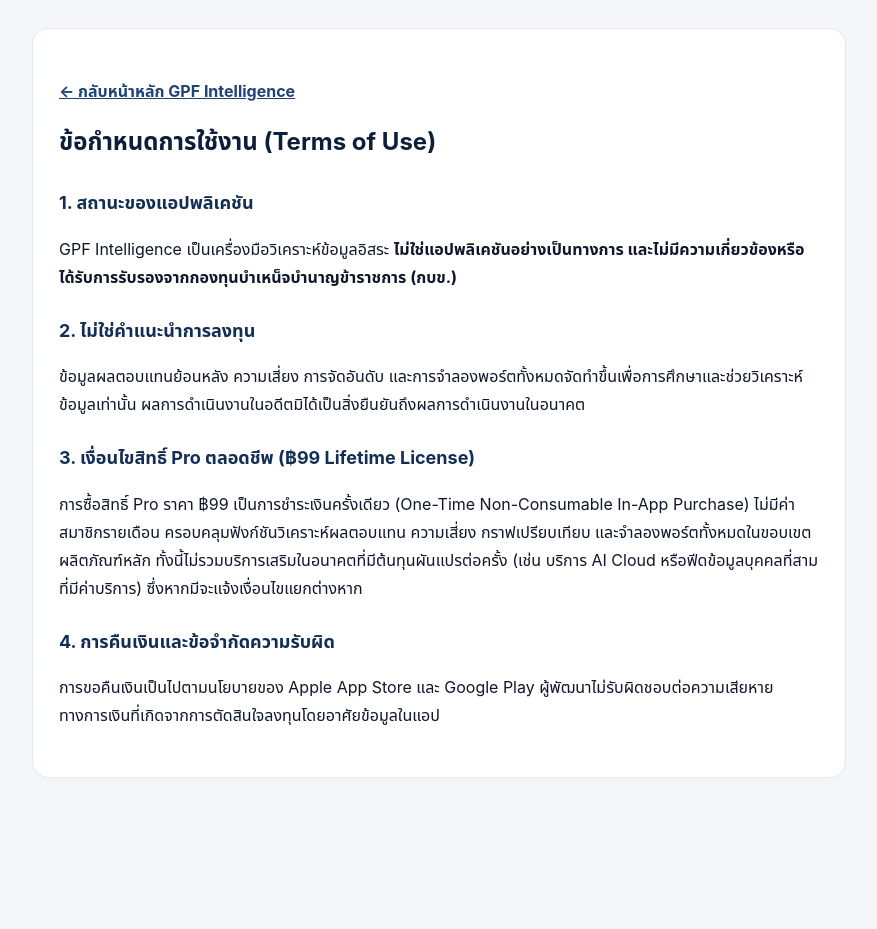
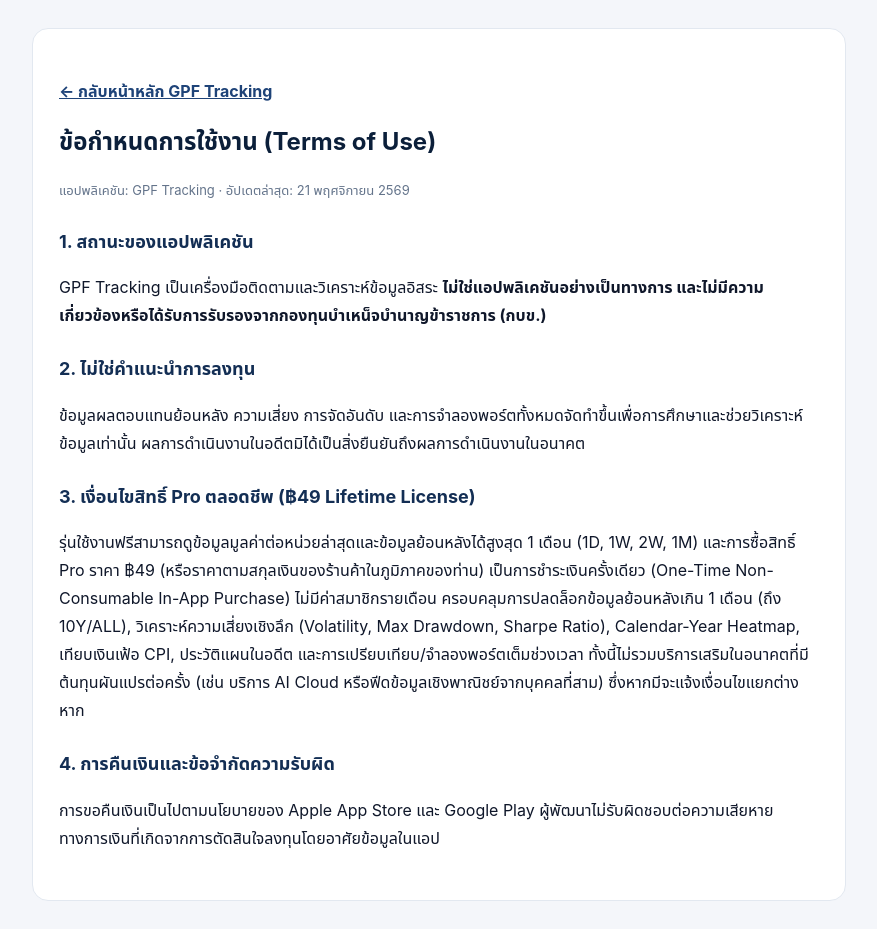
Before and after one commit to tokoshiope/gpf-intelligence-web, a plain HTML site: page terms.html in a window 1280 px wide. Shown: the whole page, without its empty margins (201-1078 px from the left). Before the commit the page ends 806 px from the top, so only its background shows below. Drawn offline with Linux system fonts and the light colour scheme.

Commit message:
Update terms.html: GPF Tracking, ฿49 Lifetime, Free <= 1M

```diff
--- a/terms.html
+++ b/terms.html
@@ -3,28 +3,30 @@
 <head>
   <meta charset="UTF-8" />
   <meta name="viewport" content="width=device-width, initial-scale=1.0" />
-  <title>ข้อกำหนดการใช้งาน (Terms of Use) — GPF Intelligence</title>
+  <title>ข้อกำหนดการใช้งาน (Terms of Use) — GPF Tracking</title>
   <style>
-    body { font-family: -apple-system, BlinkMacSystemFont, "Sukhumvit Set", "Noto Sans Thai", sans-serif; background: #F4F6FA; color: #0F172A; line-height: 1.75; margin: 0; padding: 28px 16px; }
+    body { font-family: -apple-system, BlinkMacSystemFont, "SF Pro Text", "Sukhumvit Set", "Noto Sans Thai", sans-serif; background: #F4F6FA; color: #0F172A; line-height: 1.75; margin: 0; padding: 28px 16px; }
     main { max-width: 760px; margin: 0 auto; background: #fff; border: 1px solid #E2E8F0; border-radius: 16px; padding: 32px 26px; }
     h1 { color: #0B1F3A; font-size: 24px; margin-top: 0; }
     h2 { color: #132E54; font-size: 18px; margin-top: 24px; }
     a { color: #1E4378; font-weight: 700; }
+    .meta { font-size: 13px; color: #64748B; margin-bottom: 20px; }
   </style>
 </head>
 <body>
   <main>
-    <p><a href="./index.html">← กลับหน้าหลัก GPF Intelligence</a></p>
+    <p><a href="./index.html">← กลับหน้าหลัก GPF Tracking</a></p>
     <h1>ข้อกำหนดการใช้งาน (Terms of Use)</h1>
+    <p class="meta">แอปพลิเคชัน: GPF Tracking · อัปเดตล่าสุด: 21 พฤศจิกายน 2569</p>
 
     <h2>1. สถานะของแอปพลิเคชัน</h2>
-    <p>GPF Intelligence เป็นเครื่องมือวิเคราะห์ข้อมูลอิสระ <strong>ไม่ใช่แอปพลิเคชันอย่างเป็นทางการ และไม่มีความเกี่ยวข้องหรือได้รับการรับรองจากกองทุนบำเหน็จบำนาญข้าราชการ (กบข.)</strong></p>
+    <p>GPF Tracking เป็นเครื่องมือติดตามและวิเคราะห์ข้อมูลอิสระ <strong>ไม่ใช่แอปพลิเคชันอย่างเป็นทางการ และไม่มีความเกี่ยวข้องหรือได้รับการรับรองจากกองทุนบำเหน็จบำนาญข้าราชการ (กบข.)</strong></p>
 
     <h2>2. ไม่ใช่คำแนะนำการลงทุน</h2>
     <p>ข้อมูลผลตอบแทนย้อนหลัง ความเสี่ยง การจัดอันดับ และการจำลองพอร์ตทั้งหมดจัดทำขึ้นเพื่อการศึกษาและช่วยวิเคราะห์ข้อมูลเท่านั้น ผลการดำเนินงานในอดีตมิได้เป็นสิ่งยืนยันถึงผลการดำเนินงานในอนาคต</p>
 
-    <h2>3. เงื่อนไขสิทธิ์ Pro ตลอดชีพ (฿99 Lifetime License)</h2>
-    <p>การซื้อสิทธิ์ Pro ราคา ฿99 เป็นการชำระเงินครั้งเดียว (One-Time Non-Consumable In-App Purchase) ไม่มีค่าสมาชิกรายเดือน ครอบคลุมฟังก์ชันวิเคราะห์ผลตอบแทน ความเสี่ยง กราฟเปรียบเทียบ และจำลองพอร์ตทั้งหมดในขอบเขตผลิตภัณฑ์หลัก ทั้งนี้ไม่รวมบริการเสริมในอนาคตที่มีต้นทุนผันแปรต่อครั้ง (เช่น บริการ AI Cloud หรือฟีดข้อมูลบุคคลที่สามที่มีค่าบริการ) ซึ่งหากมีจะแจ้งเงื่อนไขแยกต่างหาก</p>
+    <h2>3. เงื่อนไขสิทธิ์ Pro ตลอดชีพ (฿49 Lifetime License)</h2>
+    <p>รุ่นใช้งานฟรีสามารถดูข้อมูลมูลค่าต่อหน่วยล่าสุดและข้อมูลย้อนหลังได้สูงสุด 1 เดือน (1D, 1W, 2W, 1M) และการซื้อสิทธิ์ Pro ราคา ฿49 (หรือราคาตามสกุลเงินของร้านค้าในภูมิภาคของท่าน) เป็นการชำระเงินครั้งเดียว (One-Time Non-Consumable In-App Purchase) ไม่มีค่าสมาชิกรายเดือน ครอบคลุมการปลดล็อกข้อมูลย้อนหลังเกิน 1 เดือน (ถึง 10Y/ALL), วิเคราะห์ความเสี่ยงเชิงลึก (Volatility, Max Drawdown, Sharpe Ratio), Calendar-Year Heatmap, เทียบเงินเฟ้อ CPI, ประวัติแผนในอดีต และการเปรียบเทียบ/จำลองพอร์ตเต็มช่วงเวลา ทั้งนี้ไม่รวมบริการเสริมในอนาคตที่มีต้นทุนผันแปรต่อครั้ง (เช่น บริการ AI Cloud หรือฟีดข้อมูลเชิงพาณิชย์จากบุคคลที่สาม) ซึ่งหากมีจะแจ้งเงื่อนไขแยกต่างหาก</p>
 
     <h2>4. การคืนเงินและข้อจำกัดความรับผิด</h2>
     <p>การขอคืนเงินเป็นไปตามนโยบายของ Apple App Store และ Google Play ผู้พัฒนาไม่รับผิดชอบต่อความเสียหายทางการเงินที่เกิดจากการตัดสินใจลงทุนโดยอาศัยข้อมูลในแอป</p>
```
